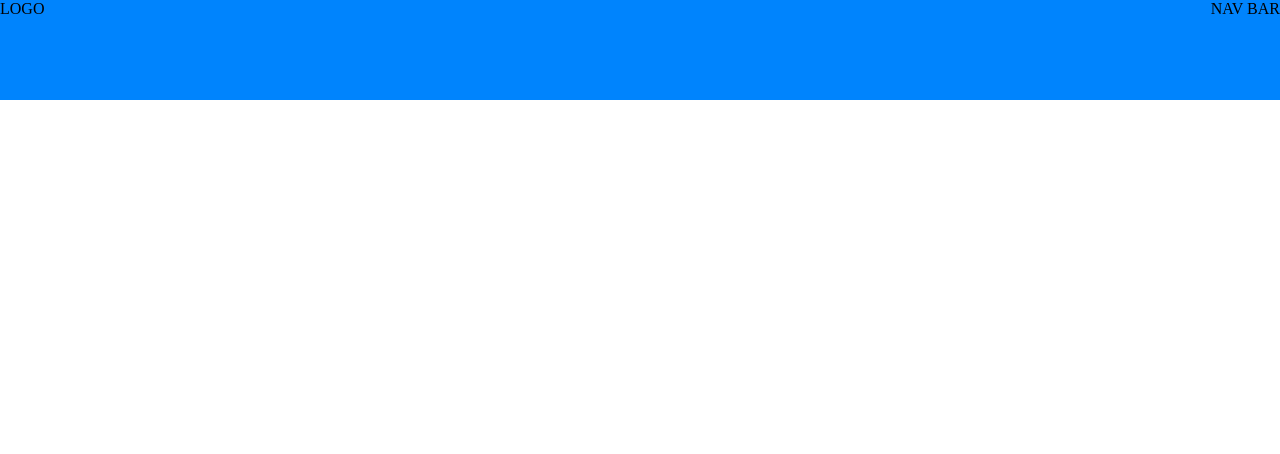
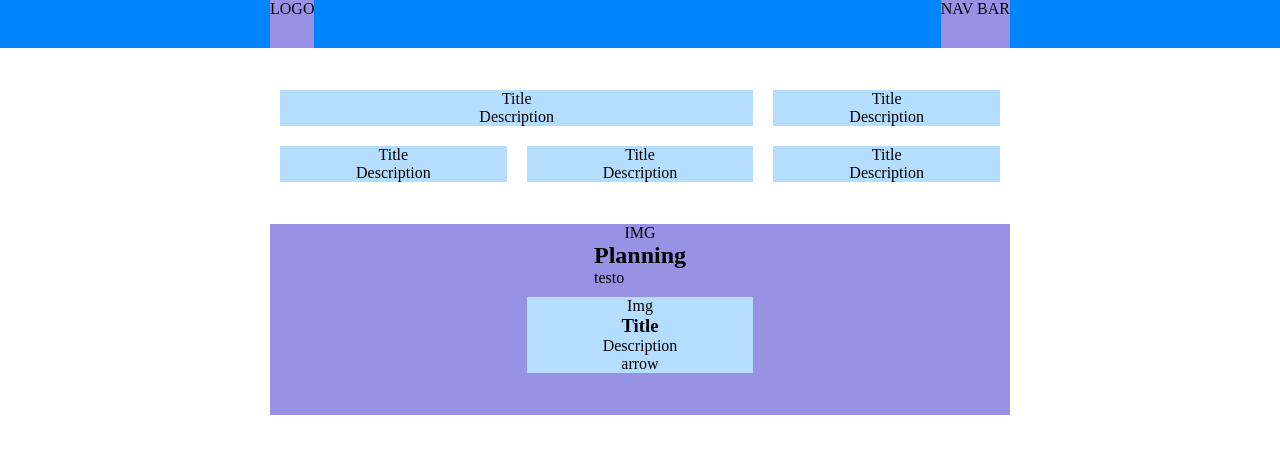
Before and after one commit to nicolofossati/htmlcss-responsive-layout, a plain HTML site: page index.html in a window 1280 px wide. Drawn offline with Linux system fonts and the light colour scheme.

Commit message:
section planning

```diff
--- a/css/style.css
+++ b/css/style.css
@@ -5,38 +5,119 @@
 }
 
 
+/* REGOLE FUNZIONALI */
+
+header{
+    display: flex;
+    justify-content: center;
+    position: fixed;
+    width: 100%;
+    height: 3rem;
+    background-color: var(--secondary_color);
+}
+
+main{
+    display: flex;
+    align-items: center;
+    padding-top: 5rem;
+    flex-direction: column;
+}
+
+:root{
+    --primary_color: #9792E4;
+    --secondary_color: #0084FD;
+    --secondary_light_color: #B5DDFF;
+}
+
+.container{
+    width: 90%;
+}
+/* FINE REGOLE FUNZIONALI */
+
+.head_container{
+    width: 90%;
+    display: flex;
+    justify-content: space-between;
+}
+
+.cards{
+    display: flex;
+    justify-content: center;
+}
+
+.card{
+    background-color: var(--secondary_light_color);
+    display: flex;
+    width: 100%;
+    flex-direction: column;
+    align-items: center;
+    margin: 10px;
+}
 
 
-header{
-    height: 100px;
-    background-color: var(--secondary_color);
+main .container{
+    flex-direction: column;
+    align-items: center;
+    padding-bottom: 2rem;
+}
+
+
+.stategic_plan{
+    display: flex;
+    background-color: var(--primary_color);
 }
 
 
 
 
-/* REGOLE FUNZIONALI */
 
-:root{
-    --primary_color: #9792E4;
-    --secondary_color: #0084FD;
+
+
+
+
+
+
+
+
+
+@media screen and (min-width: 768px){
+    .container{
+        max-width: 740px;
+    }
+
+    .head_container{
+        max-width: 740px;
+    }
+    main .cards{
+        flex-direction: row;
+        flex-wrap: wrap;
     }
 
 
-.flex{
-    display: flex;
+    main .card:first-child{
+        width: calc((100% /3 *2) - 20px);
     }
 
-.jc_center{
-    justify-content: center;
+    main .card{
+        width: calc((100% /3) - 20px);
+    }
 }
 
-.ai_center{
-    align-items: center;
+@media screen and (min-width: 992px){
+
 }
 
-.space_between{
-    justify-content: space-between;
+@media screen and (min-width: 1200px){
+    .head_container{
+        width: 90%;
+    }
 }
 
-/* FINE REGOLE FUNZIONALI */
+
+
+
+/*DEBUG 768  992 */
+
+.debug .head_container div, .debug .head_container nav{
+    background-color: #9792E4;
+}
--- a/index.html
+++ b/index.html
@@ -15,15 +15,61 @@
     <!-- TITLE -->
     <title>Boolean Responsive</title>
 </head>
-<body>
+<body class="debug">
     <header>
-        <div class="head_container flex space_between">
+        <div class="head_container">
             <div>LOGO</div>
             <nav>NAV BAR</nav>
         </div>
     </header>
 
-    <main></main>
+    <main>
+        <div class="cards container">
+
+            <div class="card">
+                <div class="card_title">Title</div>
+                <div class="card_description">Description</div>
+            </div>
+
+            <div class="card">
+                <div class="card_title">Title</div>
+                <div class="card_description">Description</div>
+            </div>
+
+            <div class="card">
+                <div class="card_title">Title</div>
+                <div class="card_description">Description</div>
+            </div>
+
+            <div class="card">
+                <div class="card_title">Title</div>
+                <div class="card_description">Description</div>
+            </div>
+
+            <div class="card">
+                <div class="card_title">Title</div>
+                <div class="card_description">Description</div>
+            </div>
+        </div>
+
+        <!--  Sezione in violetto-->
+        <section class="stategic_plan container">
+            <div>IMG</div>
+
+            <div class="strat_plan">
+                <h2>Planning</h2>
+                <span>testo</span>
+            </div>
+
+            <div class="card">
+                <div class="card_img">Img</div>
+                <h3>Title</h3>
+                <span>Description</span>
+                <div>arrow</div>
+            </div>
+        </section>
+
+    </main>
 
     <footer></footer>
 </body>
```
Lines whose indentation alone changed are shown as unchanged.
